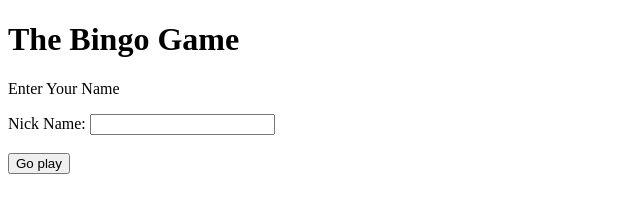
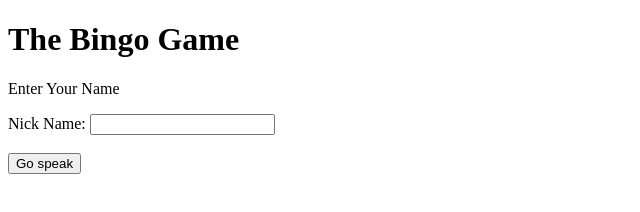
Before and after one commit to hayrus1234/chat-application, a website: page public/_index.html in a window 1280 px wide. Shown: the full height of the page, 0-640 px from the left. Drawn offline with Linux system fonts and the light colour scheme.

Commit message:
CHange text form play to speak

```diff
--- a/public/_index.html
+++ b/public/_index.html
@@ -12,7 +12,7 @@
 <form id ="form" action="/signin" method="POST" onsubmit="startBingo(event)">
   <label for="nickname">Nick Name:</label>
   <input type="text" id="nickname"  name="nickname"><br><br>
-  <input  type="submit" value="Go play">
+  <input  type="submit" value="Go speak">
   <p id="RandomNumber"></p>
   <!-- <button onclick="getRandomArbitrary()">Next Number</button> -->
 </form>
```
